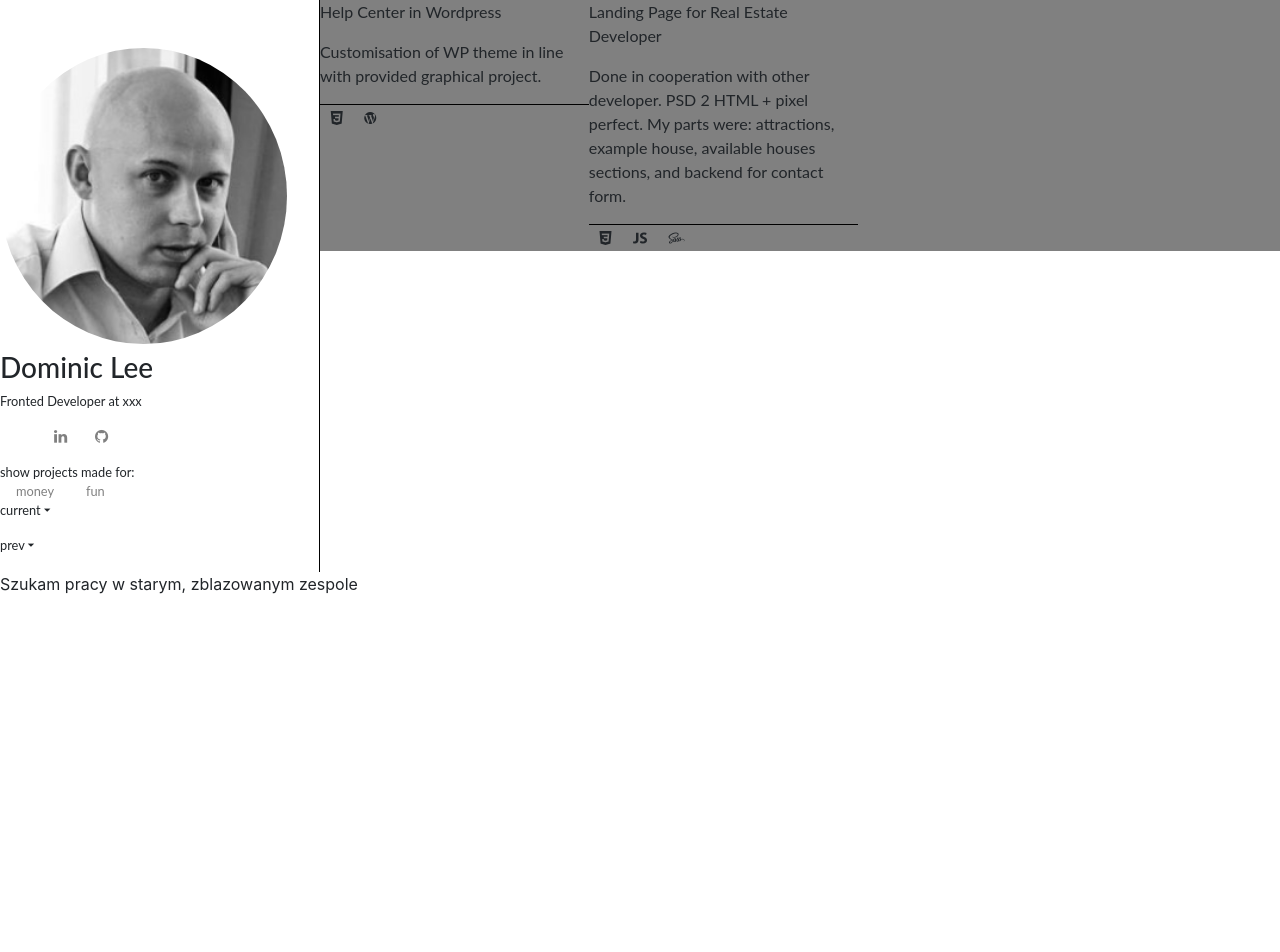
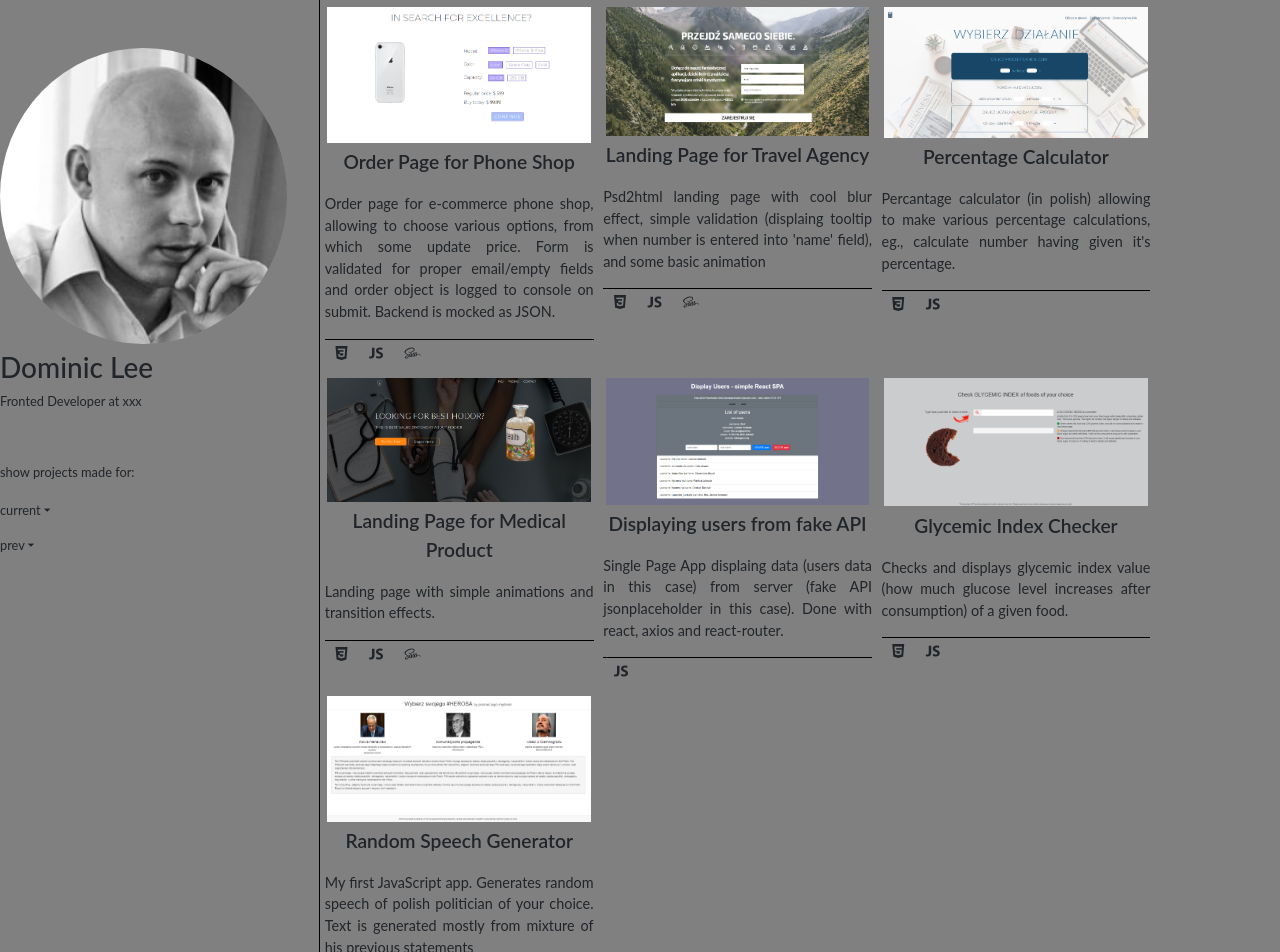
Before and after one commit to codezaur/folio, an Angular app: page / in a window 1280 px wide. Shown: the top 952 px of the page. Before the commit the page ends 800 px from the top, so only its background shows below. Built offline with nearby package versions, Linux system fonts and the light colour scheme.

Commit message:
added all projects

```diff
--- a/src/app/app.module.ts
+++ b/src/app/app.module.ts
@@ -5,13 +5,15 @@ import { AppComponent } from './app.component';
 import { ProjectsComponent } from './projects/projects.component';
 import { BioComponent } from './bio/bio.component';
 import { DisplayComponent } from './display/display.component';
+import { FooterComponent } from './footer/footer.component';
 
 @NgModule({
   declarations: [
     AppComponent,
     ProjectsComponent,
     BioComponent,
-    DisplayComponent
+    DisplayComponent,
+    FooterComponent
   ],
   imports: [
     BrowserModule
--- a/src/app/display/display.component.html
+++ b/src/app/display/display.component.html
@@ -2,7 +2,4 @@
   <app-bio></app-bio>
   <app-projects></app-projects>
 </main>
-<footer>
-  <p>Szukam pracy w starym, zblazowanym zespole</p>
-
-</footer>
+<app-footer></app-footer>
--- a/src/app/display/display.component.scss
+++ b/src/app/display/display.component.scss
@@ -1,6 +1,7 @@
 main {
   display: flex;
   font-family: 'Lato';
+  background-color: grey;
 }
 
 app-bio {
--- /dev/null
+++ b/src/app/footer/footer.component.html
@@ -0,0 +1,3 @@
+<footer class="footer">
+  <p>Szukam pracy w starym, zblazowanym zespole</p>
+</footer>
--- /dev/null
+++ b/src/app/footer/footer.component.scss
@@ -0,0 +1,11 @@
+.footer {
+  background-color: grey;
+  font-family: Lato;
+  font-size: 75%;
+  text-align: center;
+  // max-width: 100%;
+  // margin: 0 !important;
+  // p {
+  //   margin: 0 !important;
+  // }
+}
--- /dev/null
+++ b/src/app/footer/footer.component.ts
@@ -0,0 +1,15 @@
+import { Component, OnInit } from '@angular/core';
+
+@Component({
+  selector: 'app-footer',
+  templateUrl: './footer.component.html',
+  styleUrls: ['./footer.component.scss']
+})
+export class FooterComponent implements OnInit {
+
+  constructor() { }
+
+  ngOnInit() {
+  }
+
+}
--- a/src/app/projects/projects.component.html
+++ b/src/app/projects/projects.component.html
@@ -1,9 +1,12 @@
 <section class="projects">
 
     <div *ngFor="let project of selected" class="project">
-      <p>{{project.name}}</p>
-      <p>{{project.desc}}</p>
-      <div class="tech">
+      <div class="project-img">
+        <img src="{{project.pic}}" alt="">
+      </div>
+      <p class="project-name">{{project.name}}</p>
+      <p class="project-desc">{{project.desc}}</p>
+      <div class="project-tech">
         <div *ngFor="let item of project.tech"
               class="tech-item">
           <i class={{item}}></i>
--- a/src/app/projects/projects.component.scss
+++ b/src/app/projects/projects.component.scss
@@ -1,6 +1,4 @@
 .projects {
-  background-color: grey;
-
   display: flex;
   flex-direction: row;
   flex-wrap: wrap;
@@ -8,9 +6,33 @@
 
 .project {
   flex: 0 0 28%;
+  margin: .5%;
 }
 
-.tech {
+.project-img {
+  display: flex;
+  justify-content: center;
+  padding: 1%;
+  margin-bottom: 1%;
+// align-items: center;
+  img {
+    max-height: 200px;
+    max-width: 100%;
+  }
+}
+
+.project-name {
+  text-align: center;
+  font-size: 1.2rem;
+  font-weight: 600;
+}
+
+.project-desc {
+  text-align: justify;
+  font-size: 90%;
+}
+
+.project-tech {
   display: flex;
   flex-direction: row;
   border-top: 1px solid black;
--- a/src/app/projects/projects.component.ts
+++ b/src/app/projects/projects.component.ts
@@ -13,21 +13,29 @@ export class ProjectsComponent implements OnInit {
 
   projects = {
     cash: [
+      {name: 'Zakupowy Sknera - set of browser extensions',
+      desc: 'Side project making me pocket money. \
+      Extensions for Chrome and Firefox, allowing users \
+      to save money while shopping online. Made with JavaScript.',
+      live: 'http://zakupowysknera.pl/',
+      tech: ['ion-logo-css3', 'ion-logo-javascript'],
+      pic: '../../assets/img/zakupowy-sknera.png'
+    },
+      {name: 'Landing Page for Real Estate Developer',
+      desc: 'Done in cooperation with other developer. PSD 2 HTML + pixel perfect. \
+      My parts were: attractions, example house, available houses sections, \
+      and backend for contact form.',
+      live: 'http://osiedlewilanowka.pl/',
+      tech: ['ion-logo-css3', 'ion-logo-javascript', 'ion-logo-sass'],
+      pic: '../../assets/img/wilanowka.png'
+    },
       {name: 'Help Center in Wordpress',
        desc: 'Customisation of WP theme in line with provided graphical project.',
        live: 'https://help.reservis.pl/',
        tech: ['ion-logo-css3', 'ion-logo-wordpress'],
       //  tech: ['fas fa-css3-alt', 'fas fa-wordpress', 'fa fa-php', 'fa fa-wordpress'],
        pic: '../../assets/img/wpreservis.png'
-      },
-      {name: 'Landing Page for Real Estate Developer',
-       desc: 'Done in cooperation with other developer. PSD 2 HTML + pixel perfect. \
-       My parts were: attractions, example house, available houses sections, \
-       and backend for contact form.',
-       live: 'http://osiedlewilanowka.pl/',
-       tech: ['ion-logo-css3', 'ion-logo-javascript', 'ion-logo-sass'],
-       pic: '../../assets/img/wilanowka.png'
-     }
+      }
     ],
 
     fun: [
@@ -42,18 +50,61 @@ export class ProjectsComponent implements OnInit {
       code: 'https://github.com/codezaur/PhoneShopOrderPage'
      },
      {name: 'Landing Page for Travel Agency',
-      desc: 'psd2html landing page with cool blur effect, simple validation \
+      desc: 'Psd2html landing page with cool blur effect, simple validation \
       (displaing tooltip when number is entered into \'name\' field), \
       and some basic animation',
       live: 'https://schrodingerscode.net/turistLandingPage/',
       tech: ['ion-logo-css3', 'ion-logo-javascript', 'ion-logo-sass'],
-      pic: '../../assets/img/order-phone.png',
+      pic: '../../assets/img/landing-tourist.png',
       code: 'https://github.com/codezaur/turistLandingPage'
+      },
+      {name: 'Percentage Calculator',
+      desc: 'Percantage calculator (in polish) allowing \
+      to make various percentage calculations, eg., \
+      calculate number having given it\'s percentage.',
+      live: 'https://schrodingerscode.net/KalkulatorProcentowy/',
+      tech: ['ion-logo-css3', 'ion-logo-javascript'],
+      pic: '../../assets/img/calc.png',
+      code: 'https://github.com/codezaur/PercentageCalculator'
+      },
+      {name: 'Landing Page for Medical Product',
+      desc: 'Landing page with simple animations and transition effects.',
+      live: 'https://schrodingerscode.net/display-users/',
+      tech: ['ion-logo-css3', 'ion-logo-javascript', 'ion-logo-sass'],
+      pic: '../../assets/img/landing-medic.png',
+      code: 'https://github.com/codezaur/ProductLandingPage'
+      },
+      {name: 'Displaying users from fake API',
+      desc: 'Single Page App displaing data (users data in this case) \
+      from server (fake API jsonplaceholder in this case). \
+      Done with react, axios and react-router.',
+      live: 'https://schrodingerscode.net/display-users/',
+      tech: ['ion-logo-javascript'],
+      pic: '../../assets/img/display-users.png',
+      code: 'https://github.com/codezaur/ReactDisplayUsersSPA'
+      },
+      {name: 'Glycemic Index Checker',
+      desc: 'Checks and displays glycemic index value \
+      (how much glucose level increases \
+      after consumption) of a given food.',
+      live: 'https://schrodingerscode.net/GlycemicIndex/',
+      tech: ['ion-logo-html5', 'ion-logo-javascript'],
+      pic: '../../assets/img/glycemic-index.png',
+      code: 'https://github.com/codezaur/GlycemicIndex'
+      },
+      {name: 'Random Speech Generator',
+      desc: 'My first JavaScript app. Generates random speech \
+      of polish politician of your choice.\
+      Text is generated mostly from mixture of his previous statements',
+      live: 'https://schrodingerscode.net/GeneratorPrzemowien/',
+      tech: ['ion-logo-html5', 'ion-logo-javascript'],
+      pic: '../../assets/img/speech-generator.png',
+      code: 'https://github.com/codezaur/GeneratorPrzemowien'
       }
     ]
   };
 
-  selected = this.projects.cash;
+  selected = this.projects.fun;
 
   ngOnInit() {
   }
```
Also changed, not shown: 1 other file (tests, documents, lock files or other folders).
